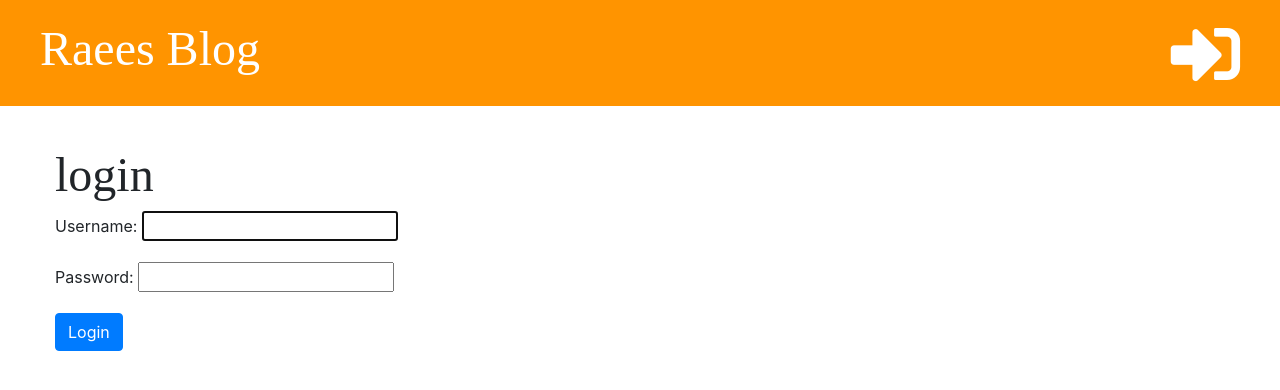
After one commit to Raees007/my_django_site, a Django app: page /accounts/login/ in a window 1280 px wide. The commit adds this page. Shown: the top 390 px of the page. Run offline with Django 3.2, Linux system fonts and the light colour scheme; some libraries are stand-ins or nearby versions.

Commit message:
Add logout functionality

```diff
--- a/blog/templates/blog/base.html
+++ b/blog/templates/blog/base.html
@@ -4,7 +4,7 @@
 <html lang="en">
 <head>
     <meta charset="UTF-8">
-    <title>My Blog</title>
+    <title>{% block title %} {% endblock %}</title>
    <link rel="apple-touch-icon" sizes="57x57" href=".png">
 
     <link href="https://fonts.googleapis.com/css?Tangrine:bold,bolditalic|Inconsolata:italic|Droid+Sans" rel="stylesheet">
@@ -18,6 +18,11 @@
     {% if user.is_authenticated %}
         <a href="{% url 'post_draft_list' %}" class="top-menu"><i class="fab fa-firstdraft fa-2x"></i></a>
         <a href="{% url 'post_new' %}" class="top-menu"><i class="fas fa-plus fa-2x"></i></a>
+
+        <p class="top-menu">Hello {{ user.username }} <small><a href="{% url 'logout' %}">Logout</a></small> </p>
+
+    {% else %}
+        <a href="{% url 'login' %}" class="top-menu"><i class="fas fa-sign-in-alt fa-2x"></i></a>
     {% endif %}
 
     <h1><a href="/">Raees Blog</a></h1>
--- a/blog/templates/blog/post_detail.html
+++ b/blog/templates/blog/post_detail.html
@@ -1,6 +1,9 @@
 {% extends 'blog/base.html' %}
 
+{% block title %} {{ post.title }} {% endblock %}
+
 {% block content %}
+<div class="loader"></div>
     <div class="post">
         {% if post.published_date %}
             <div class="date">
@@ -19,4 +22,5 @@
         <p><h2>{{ post.title }}</h2>  <strong><i style="font-size:12px;color:#666;margin:0 0 10px"> by {{ post.author }}</i></strong></p>
         <p>{{ post.text|linebreaksbr }}</p>
     </div>
+
 {% endblock %}
--- a/blog/templates/blog/post_draft_list.html
+++ b/blog/templates/blog/post_draft_list.html
@@ -1,4 +1,6 @@
 {% extends 'blog/base.html' %}
+
+{% block title %} My Drafts {% endblock %}
 
 {% block content %}
 
--- a/blog/templates/blog/post_edit.html
+++ b/blog/templates/blog/post_edit.html
@@ -1,4 +1,6 @@
 {% extends 'blog/base.html' %}
+
+{% block title %} {{ post.title }} {% endblock %}
 
 {% block content %}
 
--- a/blog/templates/blog/post_list.html
+++ b/blog/templates/blog/post_list.html
@@ -1,4 +1,7 @@
 {% extends 'blog/base.html' %}
+
+{% block title %} My Blog {% endblock %}
+
 
 {% block content %}
     {% for post in posts %}
--- /dev/null
+++ b/blog/templates/registration/login.html
@@ -0,0 +1,12 @@
+{% extends 'blog/base.html' %}
+
+{% block content %}
+
+    <h2>login</h2>
+    <form method="post">
+        {% csrf_token %}
+        {{ form.as_p }}
+        <button type="submit" class="btn btn-primary">Login</button>
+    </form>
+
+{% endblock %}
--- a/blog/urls.py
+++ b/blog/urls.py
@@ -1,5 +1,7 @@
 from django.urls import path
 from . import views
+from django.contrib.auth import views as auth_views
+
 
 urlpatterns = [
     # 127.0.0.8000 --> Local
@@ -25,4 +27,8 @@ urlpatterns = [
     # 127.0.0.8000/post/2/publish --> Local
     # myapp.com/post/2/publish --> online
     path('post/<int:pk>/publish/', views.post_publish, name='post_publish'),
+
+    # 127.0.0.8000/accounts/login/ --> Local
+    # myapp.com/accounts/login/ --> online
+    # path('accounts/login/', auth_views.login, name='login'),
 ]
--- a/mysite/settings.py
+++ b/mysite/settings.py
@@ -27,6 +27,7 @@ DEBUG = True
 
 ALLOWED_HOSTS = []
 
+LOGIN_REDIRECT_URL = "post_list"
 
 # Application definition
 
--- a/mysite/urls.py
+++ b/mysite/urls.py
@@ -15,8 +15,17 @@ Including another URLconf
 """
 from django.contrib import admin
 from django.urls import path, include
+from django.contrib.auth import views as auth_views
 
 urlpatterns = [
     path('admin/', admin.site.urls),
     path('', include('blog.urls')),
+
+    # 127.0.0.8000/accounts/login/ --> Local
+    # myapp.com/accounts/login/ --> online
+    path('accounts/login/', auth_views.LoginView.as_view(), name='login'),
+
+    # 127.0.0.8000/accounts/login/ --> Local
+    # myapp.com/accounts/login/ --> online
+    path('accounts/logout/', auth_views.LogoutView.as_view(next_page='post_list'), name='logout'),
 ]
```
Also changed, not shown: blog/views.py (+7 -2 lines), blog/static/css/blog.css (line endings or trailing spaces), db.sqlite3.
